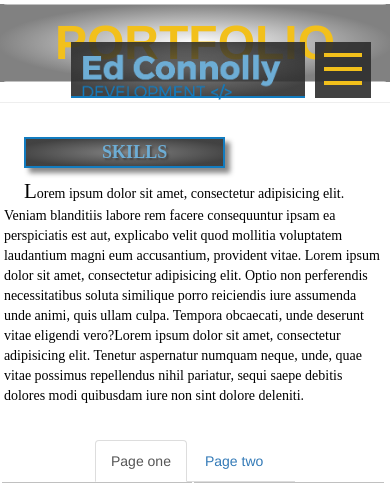
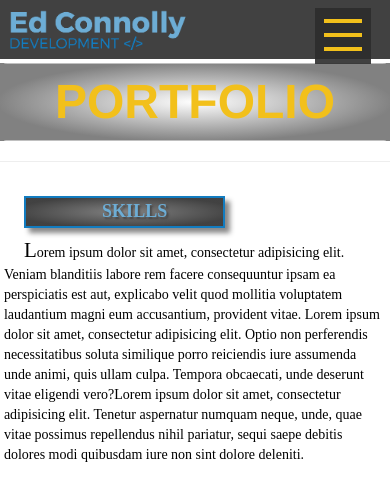
Before and after one commit to barophobe/portsite, a PHP site: page / in a window 390 px wide. Shown: the top 483 px of the page. Run offline with PHP 8.4, Linux system fonts and the light colour scheme; style sheets or scripts are compiled from the project's sources; some web fonts are replaced.

Commit message:
responsive menu for iphone

```diff
--- a/index.php
+++ b/index.php
@@ -15,14 +15,14 @@
   <section id="intro" class="section">
   <?php include_once("analyticstracking.php") ?>
 
-	<!-- <header id="hdrBg">
+	 <header id="hdrBg">
 		<img src="images/ed-connolly-LOGO-03.png" id="logo" alt="">
-	</header> -->
+	</header>
 
-  <!-- <div class="container-fluid bkGrnd" id="high">
+<!--    <div class="container-fluid bkGrnd" id="high">
 
 
-  </div> -->
+  </div>  -->
 
 <div class="transCon">
   <div class="specHd subTrans" id="hed"><img src="images/ed-connolly-LOGO-03.png" class="logoDim titleMenu" alt=""></div>
--- a/portfolio.css
+++ b/portfolio.css
@@ -170,6 +170,9 @@
   padding: 10% 0 0 0;
   text-align: center; }
 
+@media (max-width: 995px) {
+  #hed {
+    display: none; } }
 .bodyBkg {
   background-color: #959595; }
 
@@ -1030,7 +1033,7 @@ h3.overHead3 {
     z-index: 3;
     background-color: transparent;
     float: right;
-    top: 5%;
+    top: 1%;
     right: 5%;
     overflow: hidden; }
 
--- a/portfolio.scss
+++ b/portfolio.scss
@@ -225,7 +225,12 @@ $greyD:#959595;
   padding: 10% 0 0 0;
   text-align: center;
 }
+@media (max-width: 995px) {
 
+ #hed {
+   display: none;
+ }
+ }
 
 .bodyBkg {
   background-color:$greyD;
@@ -1251,7 +1256,7 @@ h5 {
   z-index: 3;
   background-color:transparent;
   float:right;
-  top:5%;
+  top:1%;
   right:5%;
   overflow: hidden;
 }
```
Also changed, not shown: 1 other file.
